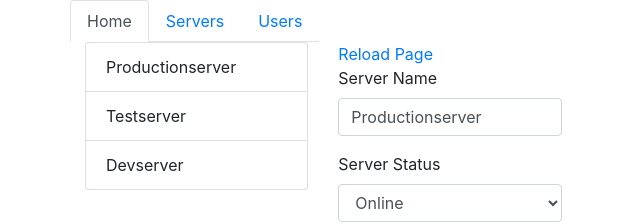
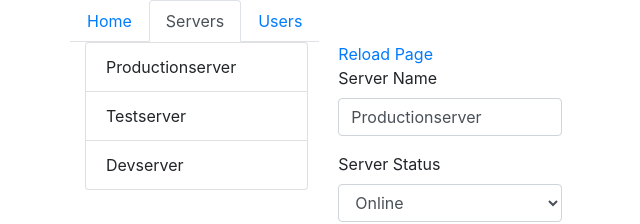
Before and after one commit to nxsharma/angserverupdate, an Angular app: page /servers in a window 1280 px wide. Shown: the top 224 px of the page, without its empty margins (0-640 px from the left). Built offline with nearby package versions, Linux system fonts and the light colour scheme.

Commit message:
add routerlinkactiveoptions so that home is not always active, and add routerlinkactive to all tabs

```diff
--- a/src/app/app.component.html
+++ b/src/app/app.component.html
@@ -3,13 +3,13 @@
     <!-- <div class="col-xs-12 col-sm-10 col-md-8 col-sm-offset-1 col-md-offset-2"> -->
       <ul class="nav nav-tabs">
         <li class="nav-item">
-          <a class="nav-link active" routerLink="/">Home</a>
+          <a class="nav-link" routerLinkActive="active" [routerLinkActiveOptions]="{exact: true}" routerLink="/">Home</a>
         </li>
         <li class="nav-item">
-          <a class="nav-link" routerLink="/servers">Servers</a>
+          <a class="nav-link" routerLinkActive="active" routerLink="/servers">Servers</a>
         </li>
         <li class="nav-item">
-          <a class="nav-link" [routerLink]="['/users']">Users</a>
+          <a class="nav-link" routerLinkActive="active" [routerLink]="['users']">Users</a>
         </li>
       </ul>
     <!-- </div> -->
```
